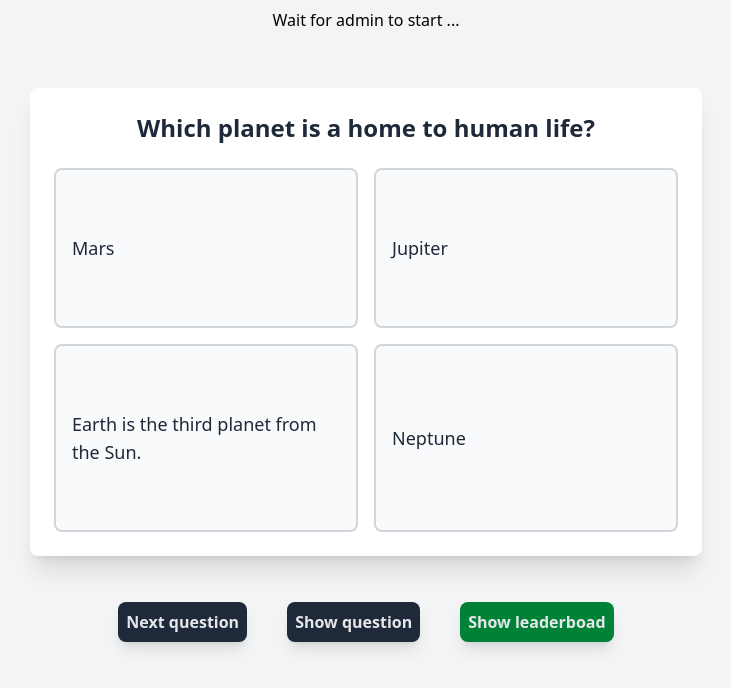
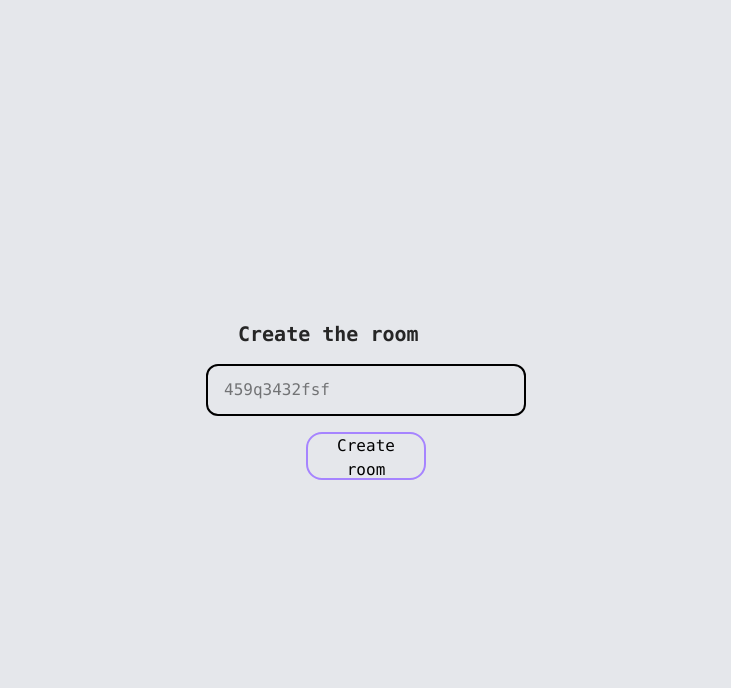
Before and after one commit to sujaycontributer/Realtime-App, a React (Vite) app in the folder client/: page /admin in a window 1280 px wide. Shown: the top 688 px of the page, without its empty margins (274-1005 px from the left). Built offline with nearby package versions, Linux system fonts and the light colour scheme.

Commit message:
Admin room creation done!

```diff
--- a/client/src/App.tsx
+++ b/client/src/App.tsx
@@ -1,9 +1,9 @@
 import { BrowserRouter, Route, Routes } from "react-router-dom";
 import Lobby from "./components/Lobby";
-import Admin from "./components/Admin";
 import ProblemSet from "./components/ProblemSet";
 import AdminLobby from "./components/AdminLobby";
 import Quiz from "./components/Quiz";
+import Admin from "./components/Admin";
 
 
 
@@ -14,7 +14,7 @@ export default function App() {
       <BrowserRouter>
       <Routes>
         <Route path="/join" element={<Lobby />} />
-        <Route path="/admin" element={<AdminLobby />} />
+        <Route path="/admin" element={<Admin />} />
         <Route path="/problemset" element={<ProblemSet />} />
         <Route path="/quiz" element={<Quiz/> } />
       </Routes>
--- a/client/src/components/Admin.tsx
+++ b/client/src/components/Admin.tsx
@@ -1,52 +1,46 @@
-import { useEffect, useMemo, useRef, useState } from "react";
-import { io, type Socket } from "socket.io-client";
+import { useContext, useRef, useState } from "react";
+import { SocketContext } from "../context/SocketContext";
+import { useNavigate } from 'react-router-dom';
 
 export default function Admin() {
+  const {socket, connectSocket} = useContext(SocketContext);
   const [roomId, setRoomId] = useState<string>("");
   const [message, setMessage] = useState("");
 
   // Use a ref to hold the latest roomId value
-  const roomIdRef = useRef(roomId);
-  // Keep the ref's value in sync with the state
-  useEffect(() => {
-    roomIdRef.current = roomId;
-  }, [roomId]);
+  const roomIdRef = useRef<HTMLInputElement | null>(null);
+  const navigate = useNavigate();
 
-  const socket: Socket = useMemo(() => {
-    return io('http://localhost:3000', {
-      autoConnect: false
-    });
-  }, []);
 
-  // Use useEffect with an empty dependency array for a single listener
-  useEffect(() => {
-    socket.on('room-status', (room) => {
+  socket?.on('room-status', (room) => {
       if (!room.exits) {
         console.log("Room is not exist");
-        socket.emit('join-room', {
-          id: socket.id,
-          name: "sujay",
-          type: "admin",
-          // Access the value from the ref, which is always current
-          roomId: roomIdRef.current
-        });
+        // socket.emit('join-room', {
+        //   id: socket.id,
+        //   name: "sujay",
+        //   type: "admin",
+        //   roomId: roomIdRef.current?.value
+        // });
+        navigate(`/admin/${roomIdRef.current?.value}`);
+
+
       }
-    });
+  });
 
-    return () => {
-      socket.off('room-status');
-    };
-  }, [socket]); // Now the dependency array is just [socket]
+  const onchangeHandler = (e:any) => {
+    if(roomIdRef.current) {
+      roomIdRef.current.value = e.target.value;
+    }
+  }
 
   const JoinHandler = () => {
-    socket.disconnect();
-    socket.connect();
+    connectSocket();
     console.log('Join click');
-    socket.emit('checkRoomExistence', roomId);
+    socket?.emit('checkRoomExistence', roomId);
   };
 
-  socket.on('message', (message) => {
-    setMessage(message.message);
+  socket?.on('message', (newMessage) => {
+    setMessage(newMessage.message);
 
     setTimeout(() => {
       setMessage("");
@@ -59,7 +53,7 @@ export default function Admin() {
         <div className='flex flex-col items-center gap-4  p-4 w-[50%]'>
                  <div>
                       <h1 className='text-xl font-semibold text-neutral-800 ml-8'>Create the room  </h1>
-                      <input type="text" placeholder='459q3432fsf' className={`mt-4 px-4 py-3 w-[320px] rounded-xl border-2 focus:border-amber-700`} value={roomId} onChange={(e:any) => setRoomId(e.target.value)}/>
+                      <input type="text" placeholder='459q3432fsf' className={`mt-4 px-4 py-3 w-[320px] rounded-xl border-2 focus:border-amber-700`} ref={roomIdRef}  onChange={onchangeHandler} />
                  </div>
                 <button className='px-2 h-12 w-30 rounded-2xl cursor-pointer border-2 mx-auto border-violet-400' onClick={JoinHandler}>
                     Create room
--- a/client/src/components/AdminLobby.tsx
+++ b/client/src/components/AdminLobby.tsx
@@ -1,4 +1,4 @@
-import { useContext, useState } from "react"
+import { useContext, useRef, useState } from "react"
 import { quizContext } from "../context/QuizDataProvider"
 import  type {ProblemInterface} from "../types";
 import Quiz from "./Quiz";
@@ -6,6 +6,23 @@ import Quiz from "./Quiz";
 function AdminLobby() {
   const {problems} = useContext(quizContext);
   const [currentProblem, setCurrentProblem] = useState<ProblemInterface | {}>({});
+  const indexRef = useRef(0);
+
+
+  const nextQuestionHandler = () => {
+    if(indexRef.current + 1 < problems.length) {
+      indexRef.current = indexRef.current + 1;
+      setCurrentProblem(problems[indexRef.current]);
+    }
+  }
+
+  const showQuestionHandler = () => { // trigger the emmit of current question
+
+  }
+
+  const showLeaderBoadHandler = () => { // trigger the emmit of current question's leaderboard
+
+  }
 
   return (
     <div className={` bg-gray-100 min-h-screen w-full `}>
@@ -15,16 +32,22 @@ function AdminLobby() {
           <Quiz />
         </section>
 
-        <section className="flex justify-center items-center gap-10 h-[100px]">
-          <button className="bg-gray-800 font-semibold text-gray-200 p-2 rounded-lg shadow-lg  hover:bg-gray-700">
+        <section className="flex justify-center items-center gap-10 p-2 h-[100px]">
+          <button
+          onClick={nextQuestionHandler}
+          className="bg-gray-800 font-semibold text-gray-200 md:p-2 rounded-lg shadow-lg  hover:bg-gray-700">
             Next question
           </button>
 
-          <button className="bg-gray-800 font-semibold text-gray-200 shadow-lg p-2 rounded-lg hover:bg-gray-700">
+          <button
+          onClick={showQuestionHandler}
+          className="bg-gray-800 font-semibold text-gray-200 shadow-lg md:p-2 rounded-lg hover:bg-gray-700">
             Show question
           </button>
 
-          <button className="bg-green-700 font-semibold text-gray-200 shadow-lg p-2 rounded-lg hover:bg-gray-700">
+          <button
+          onClick={showLeaderBoadHandler}
+          className="bg-green-700 font-semibold text-gray-200 shadow-lg md:p-2 rounded-lg hover:bg-gray-700">
             Show leaderboad
           </button>
         </section>
--- a/client/src/components/Quiz.tsx
+++ b/client/src/components/Quiz.tsx
@@ -6,7 +6,7 @@ export default function Quiz() {
   const [isSelect, setIsSelect] = useState<boolean>(false);
 
   // Updated to have only four options
-  const quizOptions = [
+  const quizOptions = [   // have to add real questions from the quiz context
     'Mars',
     'Jupiter',
     'Earth is the third planet from the Sun.',
--- a/client/src/context/SocketContext.tsx
+++ b/client/src/context/SocketContext.tsx
@@ -9,7 +9,7 @@ interface SocketContextInterface {
     disconnectSocket: () => void,
 }
 
-const SocketContext = createContext<SocketContextInterface>({
+export const SocketContext = createContext<SocketContextInterface>({
   socket: null,
   isConnected: false,
   connectSocket: () => {},
@@ -51,6 +51,7 @@ export default function SocketProvider({ children }: { children: ReactNode }) {
 
   // Functions to manually control the connection
   const connectSocket = () => {
+    console.log("Connection request");
     if (socket && !socket.connected) {
       socket.connect();
     }
--- a/client/src/main.tsx
+++ b/client/src/main.tsx
@@ -2,11 +2,15 @@ import { createRoot } from 'react-dom/client'
 import './index.css'
 import App from './App.tsx'
 import QuizDataProvider from './context/QuizDataProvider.tsx'
+import SocketProvider from './context/SocketContext.tsx'
 
 createRoot(document.getElementById('root')!).render(
-  <QuizDataProvider>
+  <SocketProvider>
+    <QuizDataProvider>
      <App />
   </QuizDataProvider>
+  </SocketProvider>
+
 
 
 )
```
